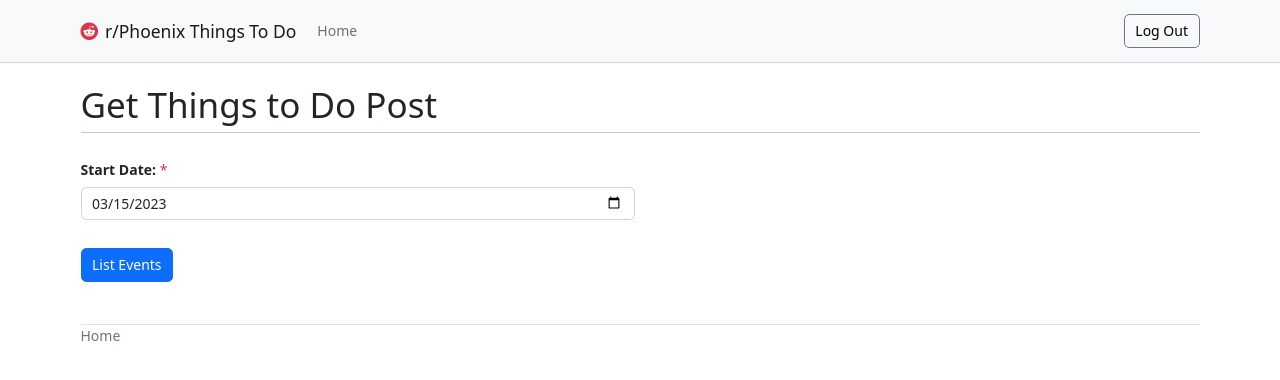
After one commit to charliegriefer/rphoenixthings, a Flask app: page /list_events in a window 1280 px wide. The commit adds this page. Shown: the top 380 px of the page. Run offline with Flask 3, Linux system fonts and the light colour scheme; a user stored in the database is signed in; tables that the repository leaves empty hold one stand-in row (values such as "Sample post").

Commit message:
Finished the thing

```diff
--- a/app/forms.py
+++ b/app/forms.py
@@ -1,4 +1,5 @@
 import re
+from datetime import datetime
 
 from flask_wtf import FlaskForm
 from wtforms import (
@@ -69,3 +70,8 @@ class AddEventForm(FlaskForm):
     link = URLField("Link/URL:", validators=[Optional(), URL()])
     details = TextAreaField("Details: ", validators=[Optional()])
     submit = SubmitField("Add Event")
+
+
+class ListEventsForm(FlaskForm):
+    start_date = DateField("Start Date:", validators=[InputRequired()], default=datetime.today)
+    submit = SubmitField("List Events")
--- a/app/main/routes.py
+++ b/app/main/routes.py
@@ -1,4 +1,7 @@
 import os
+import re
+from datetime import date, datetime, time, timedelta
+from typing import Dict, List, Optional
 
 from flask import current_app, flash, redirect, render_template, request, url_for
 from flask_login import current_user, login_required
@@ -8,10 +11,12 @@ from google_auth_oauthlib.flow import InstalledAppFlow
 from googleapiclient.discovery import build
 from googleapiclient.errors import HttpError
 
-from app.forms import AddEventForm
+from app.forms import AddEventForm, ListEventsForm
 from app.main import main_blueprint
 
 CAL_ID = os.environ["CALENDAR_ID"]
+CAL_URL = f"https://calendar.google.com/calendar/embed?src={CAL_ID}&ctz=America%2FPhoenix&mode=AGENDA"
+CAL_API_KEY = os.environ["CALENDAR_API_KEY"]
 SCOPES = ["https://www.googleapis.com/auth/calendar"]
 
 event_categories = [
@@ -75,30 +80,17 @@ def add_event():
     populate_cats(form)
 
     if request.method == "POST" and form.validate_on_submit():
-        creds = None
-        if os.path.exists(f"{current_app.root_path}/token.json"):
-            creds = Credentials.from_authorized_user_file(f"{current_app.root_path}/token.json", SCOPES)
-
-        if not creds or not creds.valid:
-            if creds and creds.expired and creds.refresh_token:
-                creds.refresh(Request())
-            else:
-                flow = InstalledAppFlow.from_client_secrets_file(f"{current_app.root_path}/credentials.json", SCOPES)
-                creds = flow.run_local_server(port=0)
-            # Save the credentials for the next run
-            with open(f"{current_app.root_path}token.json", "w") as token:
-                token.write(creds.to_json())
-
+        creds = get_creds()
         try:
             service = build("calendar", "v3", credentials=creds)
 
             description = ""
             if form.link.data:
-                description += f"link: {form.link.data}\n"
+                description += f"[link: {form.link.data}]\n"
             if form.cost.data:
-                description += f"cost: {form.cost.data}\n"
+                description += f"[cost: {form.cost.data}]\n"
             if form.details.data:
-                description += f"details: {form.details.data}\n"
+                description += f"[details: {form.details.data}]\n"
 
             location = ", ".join([form.venueName.data, form.venueAddress.data])
 
@@ -127,6 +119,90 @@ def add_event():
 
     return render_template("add_event.html", form=form)
 
+
+@main_blueprint.route("/list_events", endpoint="list_events", methods=["GET", "POST"])
+@login_required
+def list_events():
+    form = ListEventsForm()
+    if request.method == "POST" and form.validate_on_submit():
+        creds = get_creds()
+        service = build("calendar", "v3", credentials=creds)
+        sd = f"{form.start_date.data}T{time.min}-07:00"
+        ed = f"{form.start_date.data + timedelta(days=6)}T{time.max}-07:00"
+
+        cal_events = service.events().list(calendarId=CAL_ID,
+                                           timeMin=sd,
+                                           timeMax=ed,
+                                           singleEvents=True,
+                                           orderBy="startTime").execute()
+        items = cal_events.get("items")
+
+        events = []
+        for e in items:
+            event = Event(summary=e.get("summary"),
+                          start=e.get("start"),
+                          location=e.get("location"),
+                          description=e.get("description"))
+
+            # check to see if we have this event (summary/date/location)
+            result = [d for d in events if (d.category == event.category and
+                                            d.title == event.title and
+                                            d.event_date == event.event_date and
+                                            d.location == event.location)]
+            if result:
+                result[0].event_time.append(event.event_time[0])
+            else:
+                events.append(event)
+
+        dates = _get_dates_in_week(events)
+
+        events_text = _get_post_intro(datetime.strptime(sd[:19], "%Y-%m-%dT%H:%M:%S"),
+                                      datetime.strptime(ed[:19], "%Y-%m-%dT%H:%M:%S"))
+        events_text += "\n\n"
+
+        for event_date in dates:
+            nt_url = f"https://www.phoenixnewtimes.com/calendar?dateRange[]={event_date.strftime('%Y-%m-%d')}"
+            events_text += f"**[{event_date.strftime('%A')} {event_date.strftime('%B %d')}]({nt_url})**\n\n"
+
+            daily_events = sorted(list(filter(lambda _: _.event_date == event_date, events)),
+                                  key=lambda x: x.event_time[0])
+            categories_today = _get_categories(daily_events)
+
+            for category in categories_today:
+
+                ec = [q for q in event_categories if q.get("value") == category][0]
+
+                events_text += f"* {ec.get('emoji')} _{ec.get('title')}_ \n"
+                events_by_category = filter(lambda _: _.category == category, daily_events)
+
+                for current_event in events_by_category:
+                    if current_event.link:
+                        events_text += f"    * [{current_event.title.strip()}]({current_event.link})"
+                    else:
+                        events_text += f"    * {current_event.title.strip()}"
+
+                    if current_event.venue:
+                        venue = f": {current_event.venue}[📍](https://maps.google.com/?q={current_event.location})"
+                        events_text += f"{venue}, {current_event.city} "
+
+                    list_of_times = ", ".join(
+                        list(map(lambda x: x.strftime("%-I:%M%p"), sorted(current_event.event_time))))
+                    events_text += list_of_times
+                    if current_event.cost:
+                        events_text += f" _({current_event.cost})_"
+                    if current_event.details:
+                        events_text += f"  \n    *{current_event.details}*"
+
+                    events_text += "\n\n"
+
+        return render_template("events_text.html",
+                               events_text=events_text,
+                               start_date=datetime.strptime(sd[:19], "%Y-%m-%dT%H:%M:%S"),
+                               end_date=datetime.strptime(ed[:19], "%Y-%m-%dT%H:%M:%S"))
+
+    return render_template("list_events.html", form=form)
+
+
 # --------------------------------------------------------------------------------------------------------------------
 
 
@@ -135,3 +211,158 @@ def populate_cats(form: AddEventForm) -> None:
     form.category.choices = [(c.get("value"), f'{c.get("emoji")} {c.get("title")}') for c in cats]
     form.category.choices.append(("[OTHER]", "❓Other"))
     form.category.choices.insert(0, ("", "Choose a Category"))
+
+
+def get_creds() -> Credentials:
+    creds = None
+    if os.path.exists(f"{current_app.root_path}/token.json"):
+        creds = Credentials.from_authorized_user_file(f"{current_app.root_path}/token.json", SCOPES)
+
+    if not creds or not creds.valid:
+        if creds and creds.expired and creds.refresh_token:
+            creds.refresh(Request())
+        else:
+            flow = InstalledAppFlow.from_client_secrets_file(f"{current_app.root_path}/credentials.json", SCOPES)
+            creds = flow.run_local_server(port=0)
+        # Save the credentials for the next run
+        with open(f"{current_app.root_path}token.json", "w") as token:
+            token.write(creds.to_json())
+
+    return creds
+
+
+class Event:
+    def __init__(self,
+                 summary: str,
+                 start: Dict[str, str],
+                 location: str,
+                 description: str):
+        self.category: str = self.set_category(summary)
+        self.title: str = self.set_title(summary)
+        self.event_date: date = self.get_event_date(start.get("dateTime"))
+        self.event_time: List[time] = self.get_event_time(start.get("dateTime"))
+        self.link: str = self.get_link(description)
+        self.cost: str = self.get_cost(description)
+        self.details: str = self.get_details(description)
+        self.location: str = location
+        self.venue: str = None if location is None else self.get_venue(location)
+        self.city: str = None if location is None else self.get_city(location)
+
+    @staticmethod
+    def set_category(summary) -> Optional[str]:
+        cat = re.search("^.*]", summary)
+        if cat:
+            return cat.group()
+        else:
+            return None
+
+    @staticmethod
+    def set_title(summary) -> Optional[str]:
+        matches = re.search("]\s(.*$)", summary)
+        if matches:
+            return matches.group(1)
+        else:
+            return None
+
+    @staticmethod
+    def get_date_time(start: str):
+        dt = datetime.strptime(start[:19], "%Y-%m-%dT%H:%M:%S")
+        event_date = dt.date()
+        event_time = dt.time()
+        return event_date, event_time
+
+    def get_event_date(self, start: str) -> date:
+        return self.get_date_time(start)[0]
+
+    def get_event_time(self, start: str) -> list[time]:
+        return [self.get_date_time(start)[-1]]
+
+    @staticmethod
+    def get_link(description: str) -> Optional[str]:
+        description = description.replace(u"\xa0", u" ")
+        description = re.sub("<[^<]+?>", "", description)  # remove html
+
+        matches = re.search("\[link:\s*(\S*)]", description)
+        if matches:
+            return matches.group(1)
+        else:
+            return None
+
+    @staticmethod
+    def get_cost(description: str) -> Optional[str]:
+        description = description.replace(u"\xa0", u" ")
+        description = re.sub("<[^<]+?>", "", description)  # remove html
+
+        matches = re.search("\[cost:\s*(.*?)]", description)
+        if matches:
+            cost = matches.group(1)
+            return cost.replace("free", "FREE")
+        else:
+            return None
+
+    @staticmethod
+    def get_details(description: str) -> Optional[str]:
+        description = description.replace(u"\xa0", u" ")
+
+        matches = re.search("\[details:\s*(.*?)]", description)
+        if matches:
+            details = matches.group(1)
+            return re.sub("<[^<]+?>", "", details)
+        else:
+            return None
+
+    @staticmethod
+    def get_venue(location: str) -> Optional[str]:
+        if location:
+            return location.split(",")[0]
+        else:
+            return None
+
+    @staticmethod
+    def get_city(location: str) -> Optional[str]:
+        matches = re.search(r"([\w\s]*), AZ", location)
+        if matches:
+            return matches.group(1).strip()
+        else:
+            return None
+
+
+def _get_dates_in_week(events: List[Event]) -> List[date]:
+    """ given a list of events, returns a list of unique dates (sorted). """
+    dates = list(set([e.event_date for e in events]))
+    dates.sort()
+    return dates
+
+
+def _get_categories(events: List[Event]) -> List[str]:
+    """ given a list of events, returns a list of unique categories (sorted). """
+    categories = list(set([e.category for e in events]))
+    categories.sort()
+    return categories
+
+
+def _get_post_intro(start_date: date, end_date: date) -> str:
+    sd = start_date.strftime("%B %d")
+    ed = end_date.strftime("%B %d")
+
+    intro = (f"Week of: **{sd}** - **{ed}**\n\n"
+             "This is a weekly thread of some of the goings-on in and around the Phoenix metro area. "
+             f"Feel free to subscribe to our public [Google Calendar]({CAL_URL}) "
+             "of meetups and events as well. "
+             "\n\n"
+             "If there is an event that you don't see posted here, please add a comment below. "
+             "In the comment, include the event, date, time, cost (if any), location, and a brief description. "
+             "Please upvote people who share good/interesting events, even if it may not be something you will attend. "
+             "Don't see anything of interest? Click on any one of the dates to be taken to a comprehensive listing of "
+             "events for that day over at the [Phoenix New Times' web site](https://www.phoenixnewtimes.com/calendar). "
+             "\n\n"
+             "If you organize or know of a meet-up that you'd like to promote, "
+             "please PM the mods and we'll look into getting it added to the calendar. "
+             "We'll post these events up to six weeks out. At that point, we ask that you ping us again. "
+             "This just helps to ensure that the events stay fresh and no defunct events appear on the calendar. "
+             "\n\n"
+             "Please take the time to verify the date, time, location, and cost of an event before you head out. "
+             "\n\n"
+             "----")
+
+    return intro
--- a/app/templates/home.html
+++ b/app/templates/home.html
@@ -5,6 +5,9 @@
   <hr />
 
   <div class="container ms-0 ps-0">
-    <a href="{{ url_for("main.add_event") }}">Add Event</a>
+    <p>You can access the Google Calendar directly <a href="https://calendar.google.com/calendar/embed?src=2gerrehdo5ooi1b65ivd5m0vkg%40group.calendar.google.com&ctz=America%2FPhoenix">here</a>.</p>
+    <a href="{{ url_for("main.add_event") }}">Add Event</a>: Add an Event to the Calendar
+    <br />
+    <a href="{{ url_for("main.list_events") }}">List Events</a>: Create the "Things to Do" post for a given week.
   </div>
 {% endblock %}
--- /dev/null
+++ b/app/templates/list_events.html
@@ -0,0 +1,28 @@
+{% extends "base.html" %}
+
+{% block app_content %}
+  <h1>Get Things to Do Post</h1>
+  <hr />
+
+  <div class="container ms-0 ps-0">
+    <div class="col w-50">
+      <form method="post">
+        {{ form.csrf_token }}
+
+        <div class="mb-3">
+          {{ form.start_date.label(class="form-label") }}
+          <span class="text-danger">*</span>
+          {{ form.start_date(class="form-control" + (" is-invalid" if form.start_date.errors else "")) }}
+        </div>
+
+        <div class="mb-3 pt-3">
+          {{ form.submit(class="btn btn-primary") }}
+        </div>
+      </form>
+    </div>
+  </div>
+{% endblock %}
+
+{% block scripts %}
+  {{ super() }}
+{% endblock %}
```
Also changed, not shown: app/templates/events_text.html (added, +22 -0 lines), apptoken.json (added, +1 -0 lines), requirements.txt (+12 -8 lines).
